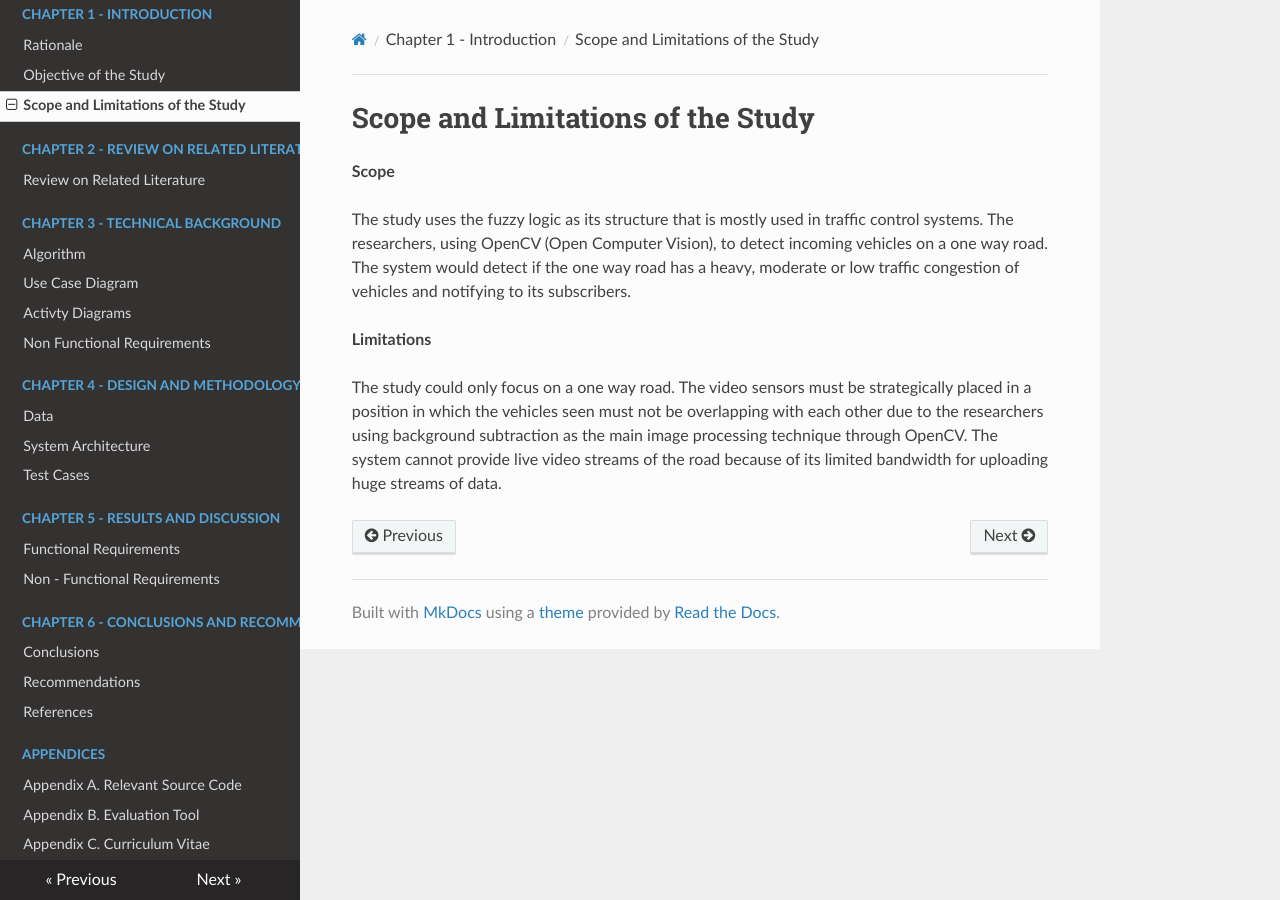
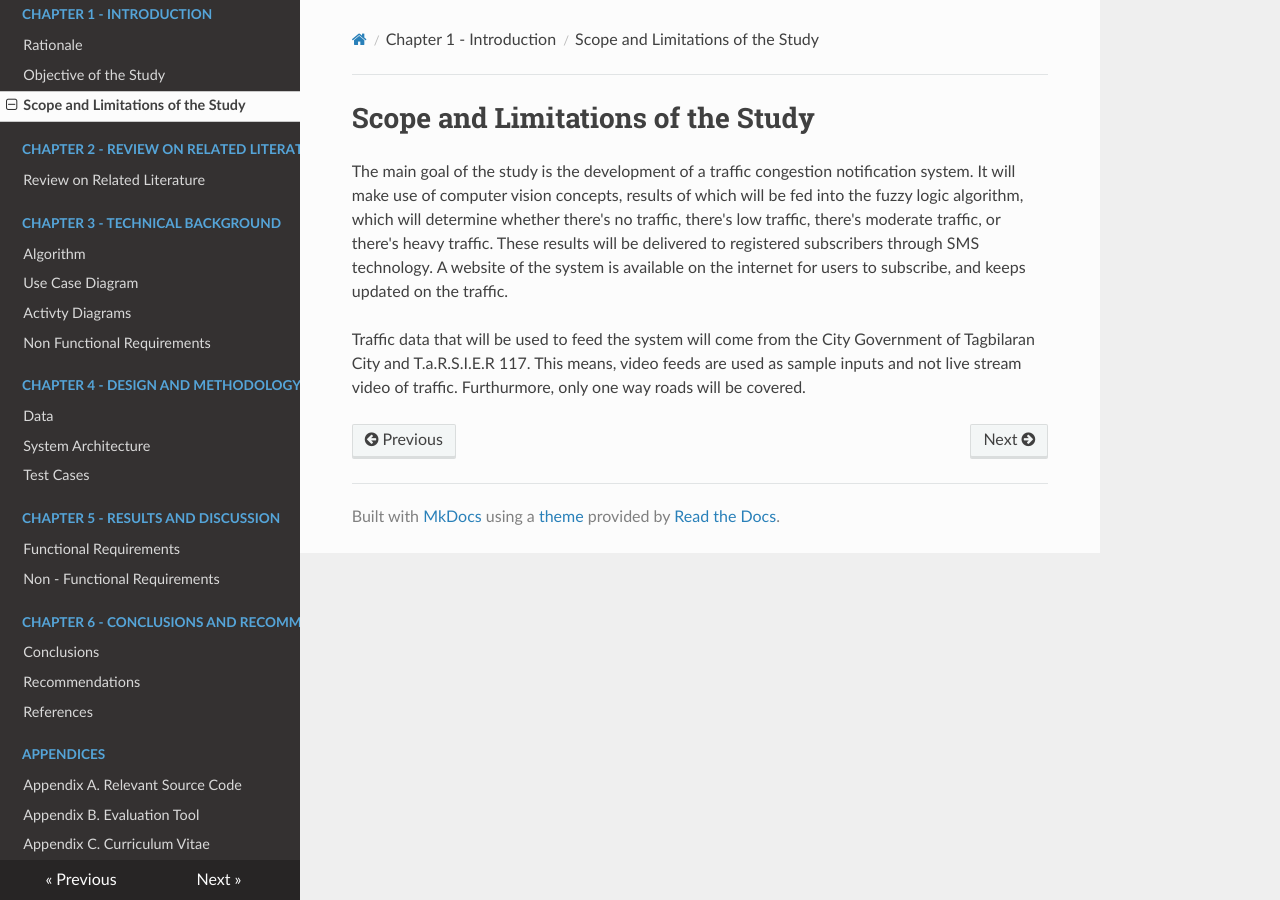
Before and after one commit to mikhailejohnapale/argomada-fuzz-track-doc, an MkDocs documentation site: the page built from docs/chapter1/scope-and-limitations-of-the-study.md, in a window 1280 px wide. Built offline with MkDocs 1.6.1, drawn with Linux system fonts in a browser that asks for light colours; nearby versions of some CDN libraries; old or Windows-style settings are respelled for this version of MkDocs.

Commit message:
4th revision

```diff
--- a/docs/chapter1/scope-and-limitations-of-the-study.md
+++ b/docs/chapter1/scope-and-limitations-of-the-study.md
@@ -1,21 +1,18 @@
 # Scope and Limitations of the Study
 
-**Scope**
-
-The study uses the fuzzy logic as its structure that is mostly
-used in traffic control systems. The researchers, using OpenCV
-(Open Computer Vision), to detect incoming vehicles on a one
-way road. The system would detect if the one way road has a heavy,
-moderate or low traffic congestion of vehicles and notifying to its
-subscribers.
+The main goal of the study is the development of a traffic
+congestion notification system. It will make use of computer
+vision concepts, results of which will be fed into the fuzzy
+logic algorithm, which will determine whether there's no
+traffic, there's low traffic, there's moderate traffic, or
+there's heavy traffic. These results will be delivered to
+registered subscribers through SMS technology. A website of
+the system is available on the internet for users  to
+subscribe, and keeps updated on the traffic.
 
 
-**Limitations**
-
-The study could only focus on a one way road. The video sensors
-must be strategically placed in a position in which the vehicles
-seen must not be overlapping with each other due to the researchers
-using background subtraction as the main image processing technique
-through OpenCV. The system cannot provide live video streams of
-the road because of its limited bandwidth for uploading huge
-streams of data.
+Traffic data that will be used to feed the system will
+come from the City Government of Tagbilaran City and
+T.a.R.S.I.E.R 117. This means, video feeds are used as
+sample inputs and not live stream video of traffic.
+Furthurmore, only one way roads will be covered.
```
